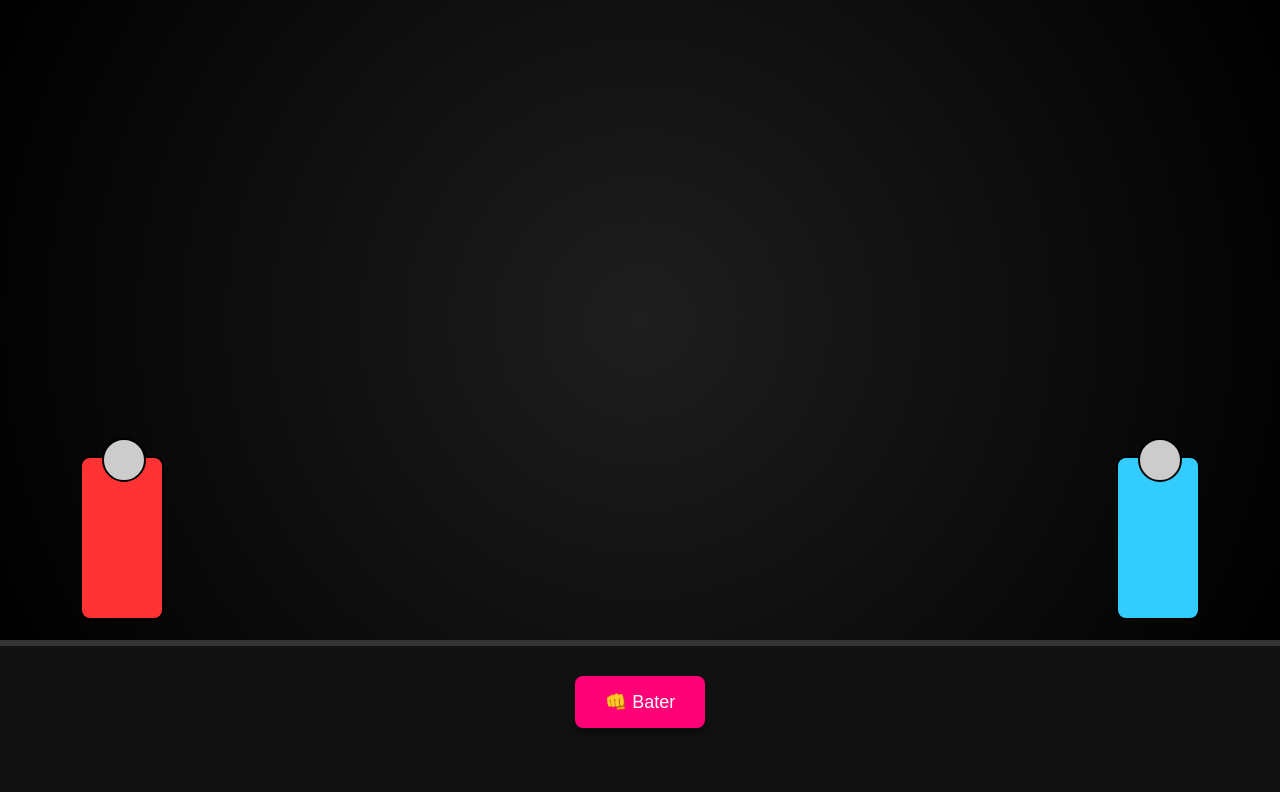
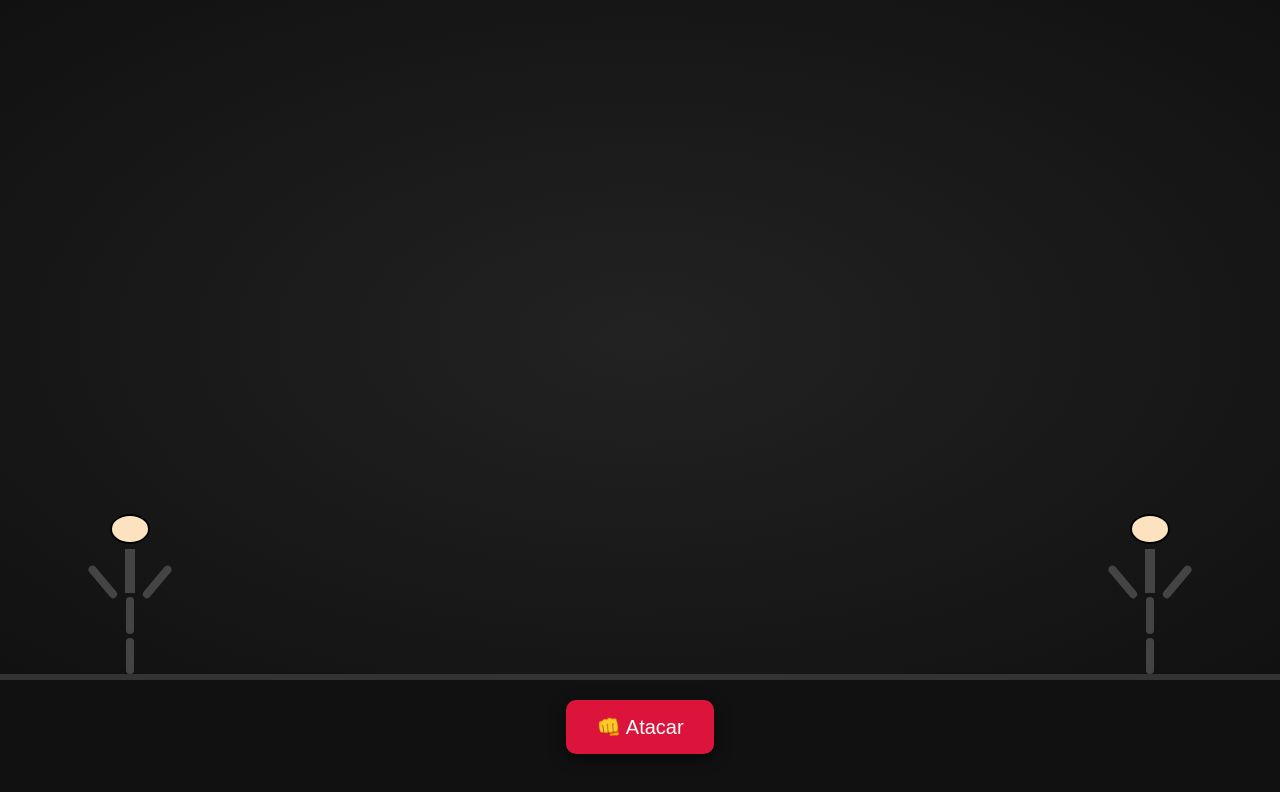
Before and after one commit to pedeere2k/pdrIA, a plain HTML site: page index.html in a window 1280 px wide. Drawn offline with Linux system fonts and the light colour scheme.

Commit message:
Update index.html

```diff
--- a/index.html
+++ b/index.html
@@ -2,109 +2,189 @@
 <html lang="pt-BR">
 <head>
   <meta charset="UTF-8">
-  <title>Batalha de Bonecos</title>
+  <title>Luta Realista</title>
   <style>
-    body {
-      background: #121212;
+    * {
       margin: 0;
       padding: 0;
+      box-sizing: border-box;
+    }
+    body {
+      background: #111;
+      display: flex;
+      flex-direction: column;
+      align-items: center;
+      font-family: Arial, sans-serif;
+    }
+
+    #arena {
+      position: relative;
+      width: 100vw;
+      height: 85vh;
+      background: radial-gradient(#222, #111);
       overflow: hidden;
-      font-family: sans-serif;
+      border-bottom: 6px solid #333;
+    }
+
+    .stickman {
+      position: absolute;
+      bottom: 0;
+      width: 60px;
+      height: 160px;
       display: flex;
       flex-direction: column;
       align-items: center;
     }
 
-    #arena {
-      width: 100vw;
-      height: 80vh;
-      position: relative;
-      background: radial-gradient(circle, #1e1e1e, #000);
-      border-bottom: 6px solid #333;
-    }
-
-    .boneco {
-      width: 80px;
-      height: 160px;
-      position: absolute;
-      background: #fff;
-      border: 2px solid #000;
-      border-radius: 10px;
-      transition: 0.5s;
-    }
-
-    .boneco::before {
-      content: "";
-      position: absolute;
-      top: -20px;
-      left: 20px;
+    .head {
       width: 40px;
       height: 40px;
-      background: #ccc;
+      background: #fce2be;
       border-radius: 50%;
       border: 2px solid #000;
     }
 
+    .body {
+      width: 10px;
+      height: 60px;
+      background: #444;
+      margin-top: 5px;
+    }
+
+    .arm {
+      position: absolute;
+      width: 8px;
+      height: 40px;
+      background: #444;
+      top: 50px;
+      border-radius: 4px;
+    }
+
+    .arm.left {
+      left: -15px;
+      transform-origin: top right;
+      transform: rotate(-40deg);
+    }
+
+    .arm.right {
+      right: -15px;
+      transform-origin: top left;
+      transform: rotate(40deg);
+    }
+
+    .leg {
+      width: 8px;
+      height: 50px;
+      background: #444;
+      margin-top: 4px;
+      border-radius: 4px;
+    }
+
     #player1 {
-      left: 80px;
-      bottom: 20px;
-      background-color: #f33;
+      left: 100px;
+      transition: left 1s ease;
     }
 
     #player2 {
-      right: 80px;
-      bottom: 20px;
-      background-color: #3cf;
+      right: 100px;
+      transition: transform 0.5s;
+      transform-origin: bottom center;
     }
 
-    #player2.caindo {
-      transform: rotate(90deg) translateX(100px);
-      bottom: 0px;
+    #player2.fall {
+      transform: rotate(90deg) translateY(30px);
       opacity: 0.6;
     }
 
+    .impact {
+      position: absolute;
+      width: 80px;
+      height: 80px;
+      background: radial-gradient(circle, orange, red, transparent);
+      border-radius: 50%;
+      animation: boom 0.5s forwards;
+      pointer-events: none;
+    }
+
+    @keyframes boom {
+      0% { transform: scale(0.5); opacity: 1; }
+      100% { transform: scale(2); opacity: 0; }
+    }
+
     button {
-      margin-top: 30px;
+      margin: 20px;
       padding: 15px 30px;
-      font-size: 18px;
-      background: #ff0077;
+      font-size: 20px;
+      background: crimson;
       color: white;
       border: none;
-      border-radius: 8px;
+      border-radius: 10px;
       cursor: pointer;
-      box-shadow: 0 4px 12px #00000099;
+      box-shadow: 0 4px 15px #00000099;
     }
 
     button:hover {
-      background: #e6006b;
+      background: #aa0022;
     }
   </style>
 </head>
 <body>
 
   <div id="arena">
-    <div id="player1" class="boneco"></div>
-    <div id="player2" class="boneco"></div>
+    <div id="player1" class="stickman">
+      <div class="head"></div>
+      <div class="arm left"></div>
+      <div class="arm right"></div>
+      <div class="body"></div>
+      <div class="leg"></div>
+      <div class="leg"></div>
+    </div>
+
+    <div id="player2" class="stickman">
+      <div class="head"></div>
+      <div class="arm left"></div>
+      <div class="arm right"></div>
+      <div class="body"></div>
+      <div class="leg"></div>
+      <div class="leg"></div>
+    </div>
   </div>
 
-  <button onclick="bater()">👊 Bater</button>
+  <button onclick="atacar()">👊 Atacar</button>
 
   <script>
-    function bater() {
-      const player1 = document.getElementById('player1');
-      const player2 = document.getElementById('player2');
+    function atacar() {
+      const p1 = document.getElementById('player1');
+      const p2 = document.getElementById('player2');
+      const arena = document.getElementById('arena');
 
-      // Avança e volta
-      player1.style.transform = 'translateX(80px)';
+      // Anda até o meio
+      p1.style.left = 'calc(100vw - 300px)';
+
+      // Após 1s, ataque
       setTimeout(() => {
-        player2.classList.add('caindo');
-        player1.style.transform = 'translateX(0)';
-      }, 500);
+        // efeito de fogo
+        const fogo = document.createElement('div');
+        fogo.classList.add('impact');
+        fogo.style.left = 'calc(100vw - 250px)';
+        fogo.style.bottom = '130px';
+        arena.appendChild(fogo);
 
-      // Reseta após um tempo
+        p2.classList.add('fall');
+
+        // Remove o fogo
+        setTimeout(() => arena.removeChild(fogo), 800);
+      }, 1000);
+
+      // Volta
       setTimeout(() => {
-        player2.classList.remove('caindo');
-      }, 3000);
+        p1.style.left = '100px';
+      }, 1800);
+
+      // Player2 levanta
+      setTimeout(() => {
+        p2.classList.remove('fall');
+      }, 4000);
     }
   </script>
 
```
